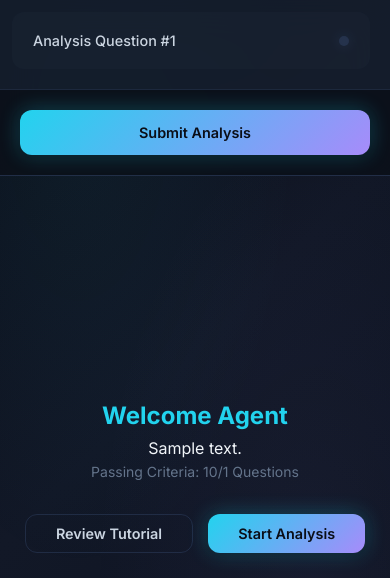
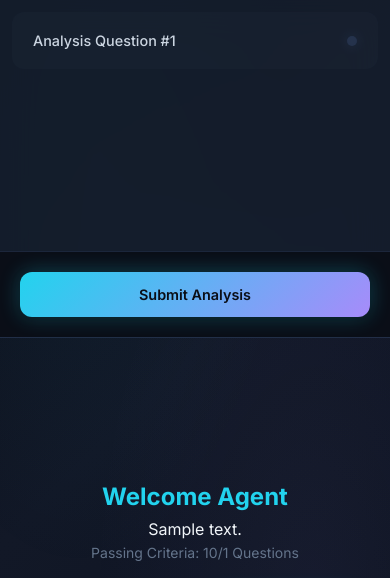
Before and after one commit to Sl4cK0TH/ctf-questions-template, a Flask app: a page that uses templates/participant/challenge.html in a window 390 px wide. Shown: the part 70-648 px from the top of the page. Run offline with Flask 3, Linux system fonts and the light colour scheme; the visitor is signed in with stand-in values (Sample User, id 1); tables that the repository leaves empty hold one stand-in row (values such as "Sample post").

Commit message:
final style fix

```diff
--- a/static/css/style.css
+++ b/static/css/style.css
@@ -196,6 +196,7 @@ body::before {
 
 .sidebar {
     width: 320px;
+    height: calc(100vh - 70px);
     background: var(--panel-bg);
     backdrop-filter: blur(20px);
     -webkit-backdrop-filter: blur(20px);
@@ -205,17 +206,16 @@ body::before {
     z-index: 10;
     position: relative;
     flex-shrink: 0;
-    overflow: hidden;
 }
 
 .question-list {
-    flex: 1;
+    flex: 1 1 auto;
     overflow-y: auto;
     overflow-x: hidden;
     list-style: none;
     padding: 12px;
     min-height: 0;
-    scrollbar-gutter: stable;
+    max-height: calc(100vh - 70px - 85px); /* viewport - topbar - footer */
 }
 
 .q-item {
@@ -295,9 +295,11 @@ body::before {
 .sidebar-footer {
     padding: 20px;
     border-top: 1px solid var(--border);
-    background: rgba(10, 14, 23, 0.8);
+    background: rgba(10, 14, 23, 0.95);
     flex-shrink: 0;
-    margin-top: auto;
+    position: sticky;
+    bottom: 0;
+    width: 100%;
 }
 
 /* ========================================
@@ -1321,16 +1323,17 @@ body.admin-page {
 
     .sidebar {
         width: 100%;
-        height: auto;
-        min-height: 120px;
-        max-height: 35vh;
+        height: 40vh;
+        max-height: 40vh;
+        min-height: 150px;
         border-right: none;
         border-bottom: 1px solid var(--border);
         flex-shrink: 0;
     }
 
     .question-list {
-        max-height: calc(35vh - 80px);
+        max-height: calc(40vh - 85px);
+        flex: 1;
     }
 
     .display-panel {
```
